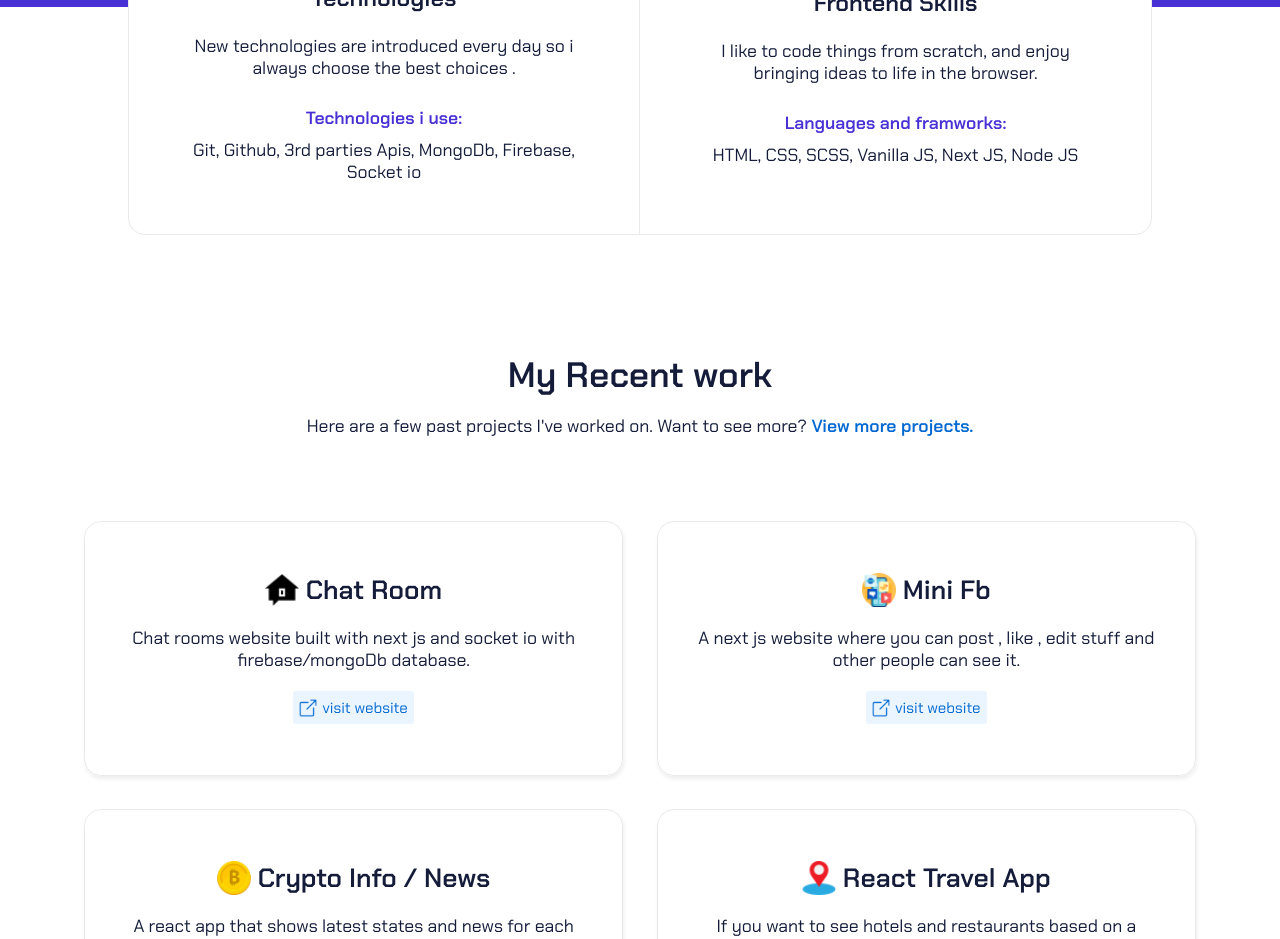
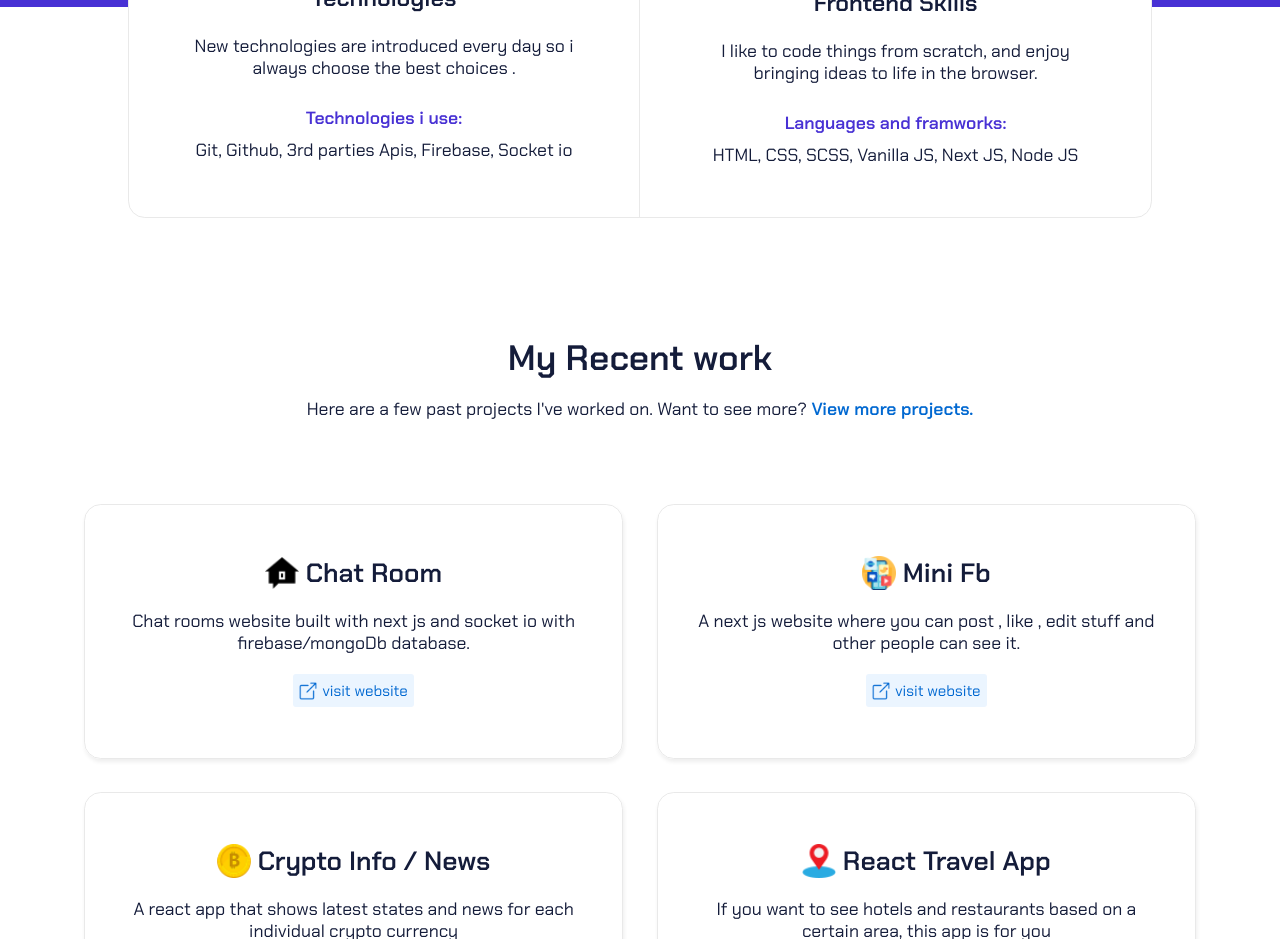
Before and after one commit to gouderhaithem/my-portfolio, a Next.js app: page / in a window 1280 px wide. Shown: the part 1660-2599 px from the top of the page. Built offline with nearby package versions, Linux system fonts and the light colour scheme.

Commit message:
Update Collumns.js

```diff
--- a/components/Collumns.js
+++ b/components/Collumns.js
@@ -21,7 +21,7 @@ const Collumns = () => {
           choices .
         </p>
         <span className={styles.title}>Technologies i use:</span>
-        <p>Git, Github, 3rd parties Apis, MongoDb, Firebase, Socket io</p>
+        <p>Git, Github, 3rd parties Apis, Firebase, Socket io</p>
       </div>
       <div data-aos="fade-left" className={styles.grid_col}>
         <div className={`${styles.grid_img} align-center`}>
```
